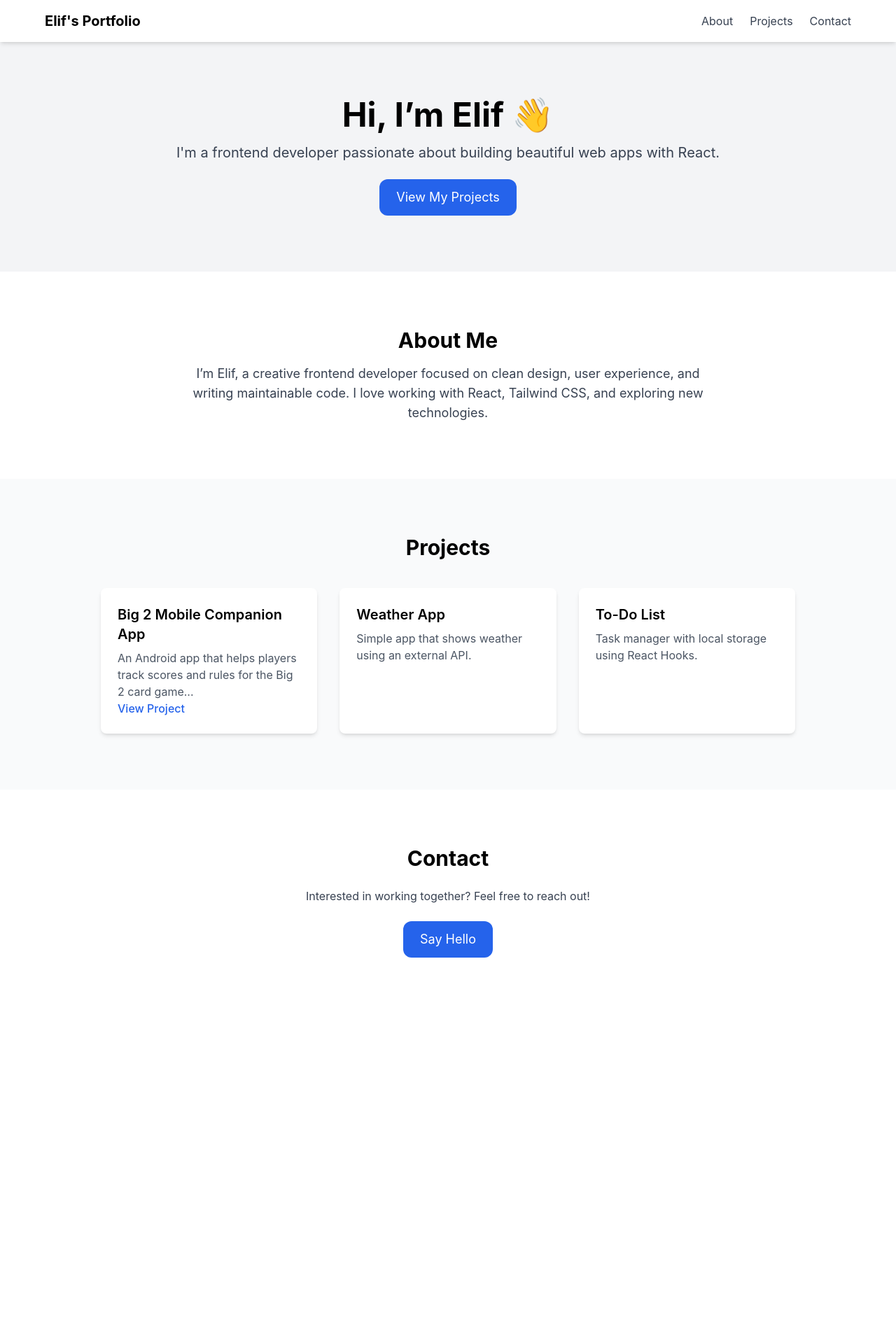
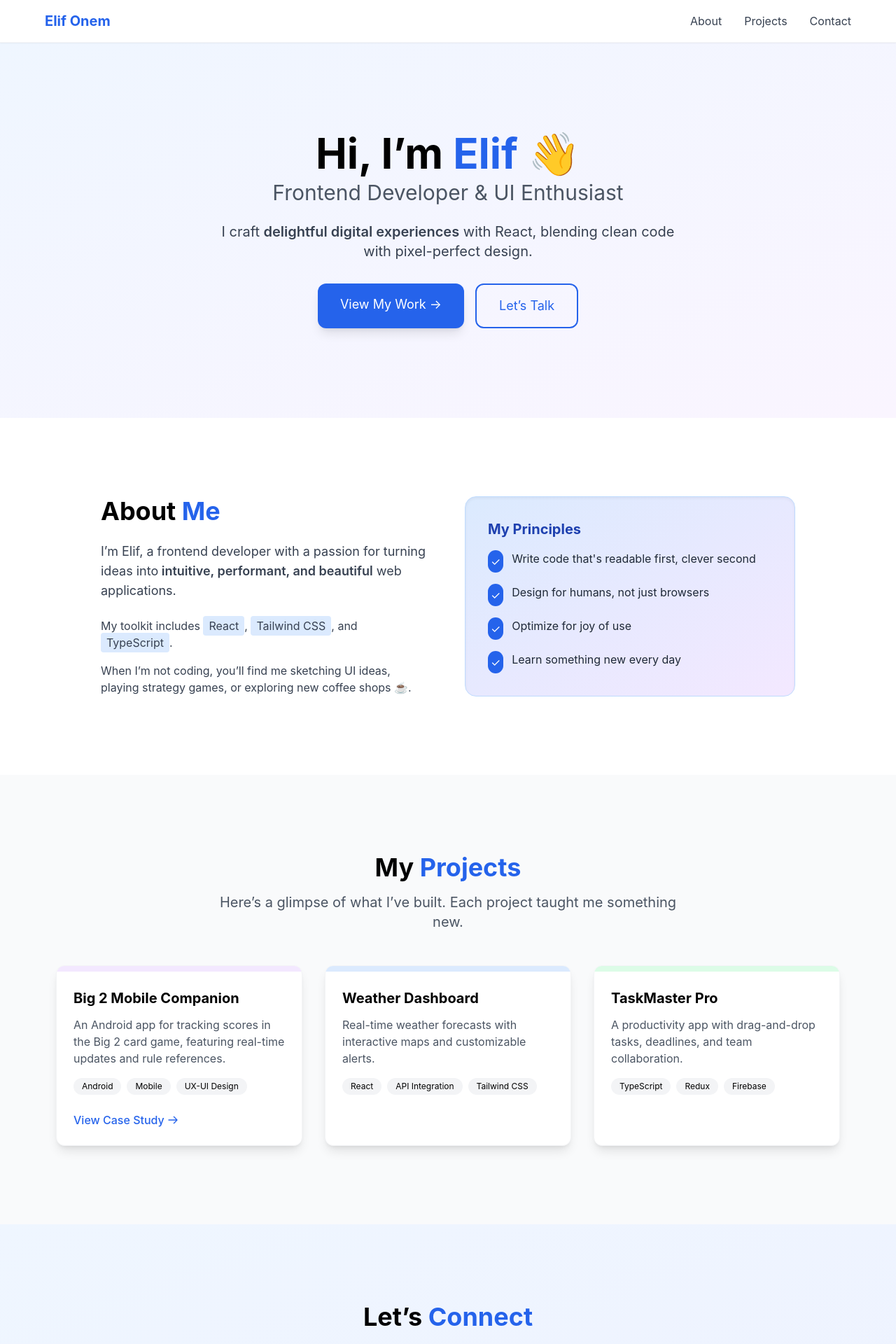
Before and after one commit to elfnronm/personalwebsite, a React (Create React App) app: page / in a window 1280 px wide. Shown: the top 1920 px of the page at 70% size. Before the commit the page ends 1448 px from the top, so only its background shows below. Built offline with nearby package versions, Linux system fonts and the light colour scheme.

Commit message:
Changed home page

```diff
--- a/src/components/About.jsx
+++ b/src/components/About.jsx
@@ -1,14 +1,56 @@
 import React from "react";
+import { motion } from "framer-motion";
 
 const About = () => {
   return (
-    <section className="py-20 bg-white text-center" id="about">
-      <div className="max-w-3xl mx-auto px-4">
-        <h2 className="text-3xl font-bold mb-4">About Me</h2>
-        <p className="text-gray-700 text-lg">
-          I’m Elif, a creative frontend developer focused on clean design, user experience,
-          and writing maintainable code. I love working with React, Tailwind CSS, and exploring new technologies.
-        </p>
+    <section className="py-28 bg-white" id="about">
+      <div className="max-w-5xl mx-auto px-4">
+        <motion.div
+          initial={{ opacity: 0 }}
+          whileInView={{ opacity: 1 }}
+          transition={{ duration: 0.6 }}
+          viewport={{ once: true }}
+          className="grid md:grid-cols-2 gap-12 items-center"
+        >
+          <div>
+            <h2 className="text-3xl md:text-4xl font-bold mb-6">
+              About <span className="text-blue-600">Me</span>
+            </h2>
+            <p className="text-gray-700 text-lg mb-6">
+              I’m Elif, a frontend developer with a passion for turning ideas into
+              <span className="font-semibold"> intuitive, performant, and beautiful</span> web applications.
+            </p>
+            <div className="space-y-4">
+              <p className="text-gray-700">
+                My toolkit includes <span className="bg-blue-100 px-2 py-1 rounded">React</span>,{" "}
+                <span className="bg-blue-100 px-2 py-1 rounded">Tailwind CSS</span>, and{" "}
+                <span className="bg-blue-100 px-2 py-1 rounded">TypeScript</span>.
+              </p>
+              <p className="text-gray-700">
+                When I’m not coding, you’ll find me sketching UI ideas, playing strategy games,
+                or exploring new coffee shops ☕.
+              </p>
+            </div>
+          </div>
+          <div className="bg-gradient-to-br from-blue-100 to-purple-100 p-8 rounded-2xl shadow-inner border border-blue-200">
+            <h3 className="font-bold text-xl text-blue-800 mb-4">My Principles</h3>
+            <ul className="space-y-4">
+              {[
+                "Write code that's readable first, clever second",
+                "Design for humans, not just browsers",
+                "Optimize for joy of use",
+                "Learn something new every day"
+              ].map((item, index) => (
+                <li key={index} className="flex items-start">
+                  <span className="bg-blue-600 text-white p-1 rounded-full mr-3">
+                    ✓
+                  </span>
+                  <span className="text-gray-800">{item}</span>
+                </li>
+              ))}
+            </ul>
+          </div>
+        </motion.div>
       </div>
     </section>
   );
--- a/src/components/Contact.jsx
+++ b/src/components/Contact.jsx
@@ -1,19 +1,35 @@
 import React from "react";
+import { motion } from "framer-motion";
 
 const Contact = () => {
   return (
-    <section className="py-20 bg-white" id="contact">
+    <section className="py-28 bg-gradient-to-br from-blue-50 to-indigo-50" id="contact">
       <div className="max-w-xl mx-auto px-4 text-center">
-        <h2 className="text-3xl font-bold mb-6">Contact</h2>
-        <p className="text-gray-700 mb-6">
-          Interested in working together? Feel free to reach out!
-        </p>
-        <a
-          href="mailto:elif_onem@msn.com"
-          className="inline-block bg-blue-600 text-white px-6 py-3 rounded-xl text-lg hover:bg-blue-700 transition"
+        <motion.div
+          initial={{ opacity: 0 }}
+          whileInView={{ opacity: 1 }}
+          transition={{ duration: 0.6 }}
+          viewport={{ once: true }}
         >
-          Say Hello
-        </a>
+          <h2 className="text-3xl md:text-4xl font-bold mb-6">
+            Let’s <span className="text-blue-600">Connect</span>
+          </h2>
+          <p className="text-xl text-gray-700 mb-8">
+            Whether you have a project in mind or just want to chat about tech,
+            I’d love to hear from you!
+          </p>
+          <motion.a
+            href="mailto:elif_onem@msn.com"
+            className="inline-block bg-blue-600 text-white px-8 py-4 rounded-xl text-lg hover:bg-blue-700 transition shadow-lg hover:shadow-xl"
+            whileHover={{ scale: 1.05 }}
+            whileTap={{ scale: 0.95 }}
+          >
+            Send Me a Message
+          </motion.a>
+          <p className="mt-6 text-gray-500">
+            (I respond within 24 hours!)
+          </p>
+        </motion.div>
       </div>
     </section>
   );
--- a/src/components/Hero.jsx
+++ b/src/components/Hero.jsx
@@ -1,19 +1,51 @@
 import React from "react";
+import { motion } from "framer-motion";
 
 const Hero = () => {
   return (
-    <section className="bg-gray-100 py-20" id="hero">
+    <section className="bg-gradient-to-br from-blue-50 to-purple-50 py-32" id="hero">
       <div className="max-w-4xl mx-auto text-center px-4">
-        <h1 className="text-4xl md:text-5xl font-bold mb-4">Hi, I’m Elif 👋</h1>
-        <p className="text-xl text-gray-700 mb-6">
-          I'm a frontend developer passionate about building beautiful web apps with React.
-        </p>
-        <a
-          href="#projects"
-          className="inline-block bg-blue-600 text-white px-6 py-3 rounded-xl text-lg hover:bg-blue-700 transition"
+        <motion.h1
+          initial={{ opacity: 0, y: 20 }}
+          animate={{ opacity: 1, y: 0 }}
+          transition={{ duration: 0.6 }}
+          className="text-4xl md:text-6xl font-bold mb-6"
         >
-          View My Projects
-        </a>
+          Hi, I’m <span className="text-blue-600">Elif</span> 👋
+          <span className="block text-2xl md:text-3xl font-normal mt-2 text-gray-600">
+            Frontend Developer & UI Enthusiast
+          </span>
+        </motion.h1>
+
+        <motion.p
+          initial={{ opacity: 0 }}
+          animate={{ opacity: 1 }}
+          transition={{ delay: 0.3, duration: 0.6 }}
+          className="text-xl text-gray-700 mb-8 max-w-2xl mx-auto"
+        >
+          I craft <span className="font-semibold">delightful digital experiences</span> with React,
+          blending clean code with pixel-perfect design.
+        </motion.p>
+
+        <motion.div
+          initial={{ opacity: 0 }}
+          animate={{ opacity: 1 }}
+          transition={{ delay: 0.6, duration: 0.6 }}
+          className="flex gap-4 justify-center"
+        >
+          <a
+            href="#projects"
+            className="inline-block bg-blue-600 text-white px-8 py-4 rounded-xl text-lg hover:bg-blue-700 transition shadow-lg hover:shadow-xl"
+          >
+            View My Work →
+          </a>
+          <a
+            href="#contact"
+            className="inline-block border-2 border-blue-600 text-blue-600 px-8 py-4 rounded-xl text-lg hover:bg-blue-50 transition"
+          >
+            Let’s Talk
+          </a>
+        </motion.div>
       </div>
     </section>
   );
--- a/src/components/Navbar.jsx
+++ b/src/components/Navbar.jsx
@@ -1,15 +1,65 @@
-import React from "react";
+import React, { useState } from "react";
+import { motion } from "framer-motion";
 
 const Navbar = () => {
+  const [isMenuOpen, setIsMenuOpen] = useState(false);
+
   return (
-    <nav className="bg-white shadow-md p-4 sticky top-0 z-10">
+    <nav className="bg-white/80 backdrop-blur-md shadow-sm p-4 sticky top-0 z-50 border-b border-gray-100">
       <div className="max-w-6xl mx-auto flex justify-between items-center">
-        <h1 className="text-xl font-bold">Elif's Portfolio</h1>
-        <ul className="flex gap-6 text-gray-700">
-          <li><a href="#about" className="hover:text-blue-600">About</a></li>
-          <li><a href="#projects" className="hover:text-blue-600">Projects</a></li>
-          <li><a href="#contact" className="hover:text-blue-600">Contact</a></li>
+        <motion.a
+          href="#"
+          className="text-xl font-bold text-blue-600"
+          whileHover={{ scale: 1.05 }}
+        >
+          Elif Onem
+        </motion.a>
+
+        {/* Desktop Menu */}
+        <ul className="hidden md:flex gap-8 text-gray-700">
+          {['About', 'Projects', 'Contact'].map((item) => (
+            <li key={item}>
+              <motion.a
+                href={`#${item.toLowerCase()}`}
+                className="hover:text-blue-600 transition-colors"
+                whileHover={{ y: -2 }}
+              >
+                {item}
+              </motion.a>
+            </li>
+          ))}
         </ul>
+
+        {/* Mobile Menu Button */}
+        <button
+          className="md:hidden text-gray-700"
+          onClick={() => setIsMenuOpen(!isMenuOpen)}
+        >
+          ☰
+        </button>
+
+        {/* Mobile Menu */}
+        {isMenuOpen && (
+          <motion.div
+            initial={{ opacity: 0, y: -20 }}
+            animate={{ opacity: 1, y: 0 }}
+            className="md:hidden absolute top-16 left-0 right-0 bg-white shadow-lg p-4"
+          >
+            <ul className="space-y-4">
+              {['About', 'Projects', 'Contact'].map((item) => (
+                <li key={item}>
+                  <a
+                    href={`#${item.toLowerCase()}`}
+                    className="block py-2 hover:text-blue-600"
+                    onClick={() => setIsMenuOpen(false)}
+                  >
+                    {item}
+                  </a>
+                </li>
+              ))}
+            </ul>
+          </motion.div>
+        )}
       </div>
     </nav>
   );
--- a/src/components/Projects.jsx
+++ b/src/components/Projects.jsx
@@ -1,49 +1,80 @@
 import React from "react";
+import { motion } from "framer-motion";
 import { Link } from "react-router-dom";
 
 const projects = [
   {
-      title: "Big 2 Mobile Companion App",
-    description:
-      "An Android app that helps players track scores and rules for the Big 2 card game...",
+    title: "Big 2 Mobile Companion",
+    description: "An Android app for tracking scores in the Big 2 card game, featuring real-time updates and rule references.",
+    tags: ["Android", "Mobile", "UX-UI Design"],
     link: "/projects/big2",
+    accent: "bg-purple-100 text-purple-800"
   },
   {
-    title: "Weather App",
-    description: "Simple app that shows weather using an external API.",
+    title: "Weather Dashboard",
+    description: "Real-time weather forecasts with interactive maps and customizable alerts.",
+    tags: ["React", "API Integration", "Tailwind CSS"],
+    accent: "bg-blue-100 text-blue-800"
   },
   {
-    title: "To-Do List",
-    description: "Task manager with local storage using React Hooks.",
-  },
+    title: "TaskMaster Pro",
+    description: "A productivity app with drag-and-drop tasks, deadlines, and team collaboration.",
+    tags: ["TypeScript", "Redux", "Firebase"],
+    accent: "bg-green-100 text-green-800"
+  }
 ];
 
 const Projects = () => {
   return (
-    <section className="bg-gray-50 py-20" id="projects">
-      <div className="max-w-5xl mx-auto px-4">
-        <h2 className="text-3xl font-bold mb-10 text-center">Projects</h2>
-        <div className="grid md:grid-cols-3 gap-8">
+    <section className="bg-gray-50 py-28" id="projects">
+      <div className="max-w-6xl mx-auto px-4">
+        <motion.div
+          initial={{ opacity: 0 }}
+          whileInView={{ opacity: 1 }}
+          transition={{ duration: 0.6 }}
+          viewport={{ once: true }}
+        >
+          <h2 className="text-3xl md:text-4xl font-bold mb-4 text-center">
+            My <span className="text-blue-600">Projects</span>
+          </h2>
+          <p className="text-xl text-gray-600 mb-12 text-center max-w-2xl mx-auto">
+            Here’s a glimpse of what I’ve built. Each project taught me something new.
+          </p>
+
+          <div className="grid md:grid-cols-2 lg:grid-cols-3 gap-8">
             {projects.map((project, index) => (
-            <div key={index} className="bg-white p-6 rounded-lg shadow-md">
-              <h3 className="text-xl font-semibold mb-2">{project.title}</h3>
-              <p className="text-gray-600">{project.description}</p>
-
+              <motion.div
+                key={index}
+                whileHover={{ y: -8 }}
+                className="bg-white rounded-xl shadow-lg overflow-hidden border border-gray-100"
+              >
+                <div className={`h-2 ${project.accent}`}></div>
+                <div className="p-6">
+                  <h3 className="text-xl font-bold mb-3">{project.title}</h3>
+                  <p className="text-gray-600 mb-4">{project.description}</p>
+                  <div className="flex flex-wrap gap-2 mb-6">
+                    {project.tags.map((tag, i) => (
+                      <span key={i} className="text-xs bg-gray-100 px-3 py-1 rounded-full">
+                        {tag}
+                      </span>
+                    ))}
+                  </div>
                   {project.link && (
                     <Link
                       to={project.link}
-                 className="text-blue-600 hover:underline font-medium"
+                      className="text-blue-600 hover:text-blue-800 font-medium inline-flex items-center"
                     >
-                    View Project
+                      View Case Study
+                      <svg className="w-4 h-4 ml-1" fill="none" stroke="currentColor" viewBox="0 0 24 24">
+                        <path strokeLinecap="round" strokeLinejoin="round" strokeWidth="2" d="M14 5l7 7m0 0l-7 7m7-7H3"></path>
+                      </svg>
                     </Link>
                   )}
-
-
-
-
                 </div>
+              </motion.div>
             ))}
           </div>
+        </motion.div>
       </div>
     </section>
   );
```
Also changed, not shown: public/logo192.png (deleted), public/logo512.png (deleted). Lines whose indentation alone changed are shown as unchanged.
